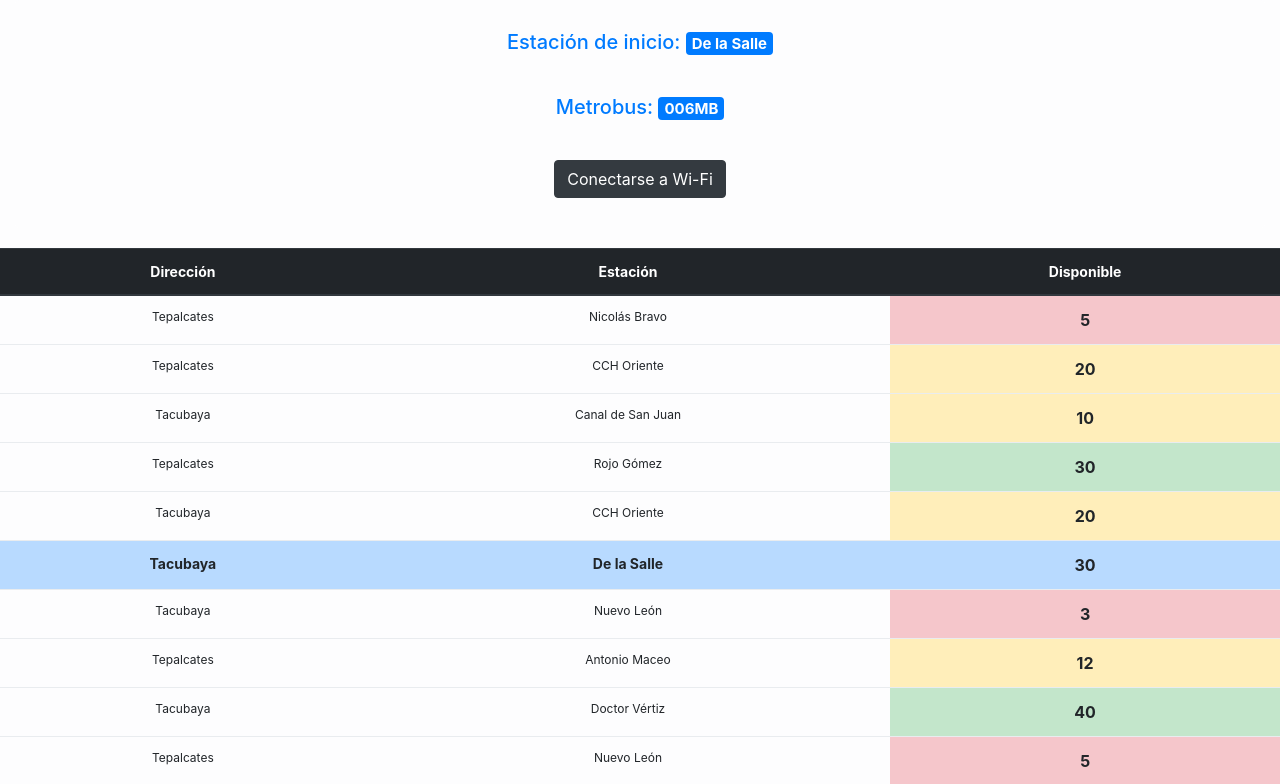
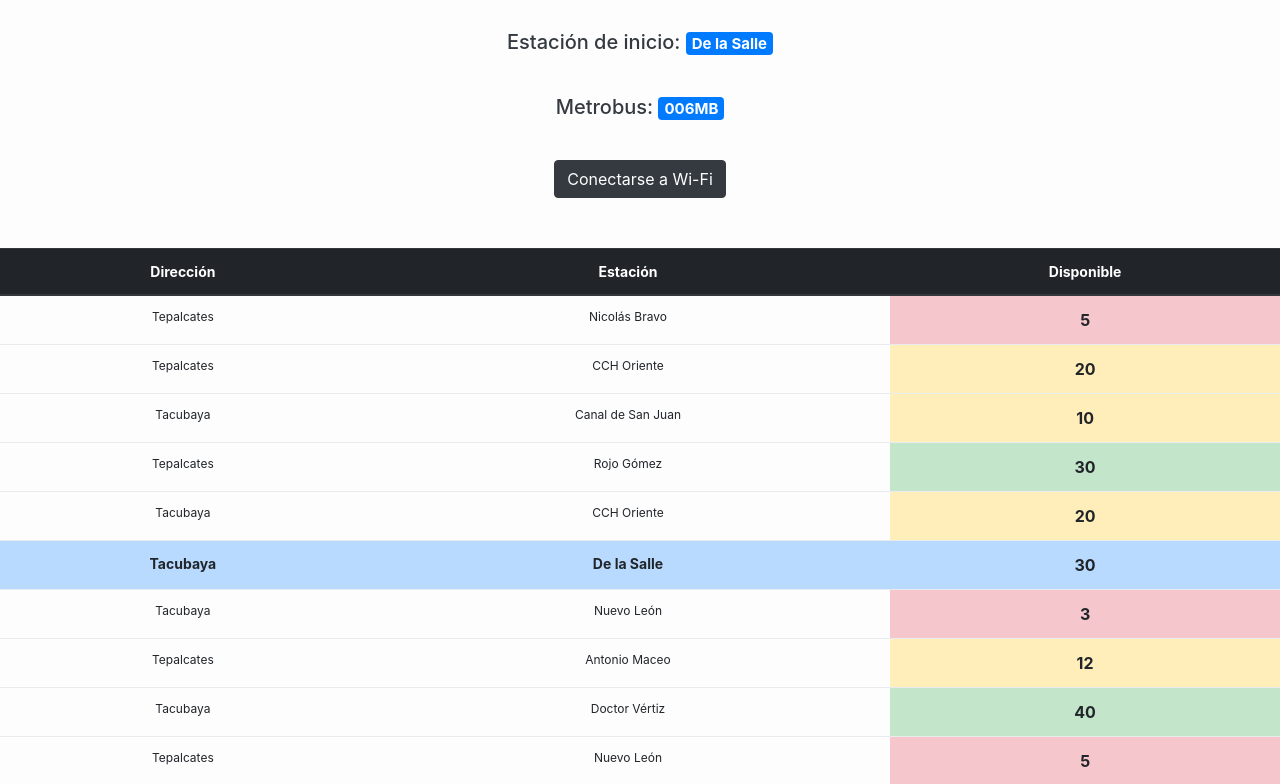
Before and after one commit to Taviz55/MB-cupo, a PHP site: page / in a window 1280 px wide. Shown: the top 784 px of the page. Run offline with PHP 8.4, Linux system fonts and the light colour scheme; data comes from the database, SQL or seed files in the repository; some libraries are stand-ins or nearby versions.

Commit message:
Se modificaron los estilos.

```diff
--- a/include/access.php
+++ b/include/access.php
@@ -71,9 +71,9 @@
         <div class="col">
             <div class="jumbotron">
                 <div class="start_station">
-                    <h5 class="text-primary">Estación de inicio: <span class="badge badge-primary"><?= $s_station[0] ?></span></h5>
-                    <h5 class="text-primary">Estación de destino: <span class="badge badge-primary"><?= $d_station[0] ?></span></h5>
-                    <h5 class="text-primary">Metrobus: <span class="badge badge-primary"><?= $selected ?></span></h5>
+                    <h5 class="text-dark">Estación de inicio: <span class="badge badge-primary"><?= $s_station[0] ?></span></h5>
+                    <h5 class="text-dark">Estación de destino: <span class="badge badge-primary"><?= $d_station[0] ?></span></h5>
+                    <h5 class="text-dark">Metrobus: <span class="badge badge-primary"><?= $selected ?></span></h5>
                     <h4 class="text-primary">Ahora estás conectado!</h4>
                 </div>
             </div>
--- a/index.php
+++ b/index.php
@@ -32,8 +32,8 @@
         <div class="col">
             <div class="jumbotron">
                 <div class="start_station">
-                    <h5 class="text-primary">Estación de inicio: <span class="badge badge-primary"><?= $start_station[1] ?></span></h5>
-                    <h5 class="text-primary">Metrobus: <span class="badge badge-primary"><?= $selected_metrobus[0] ?></span></h5>
+                    <h5 class="text-dark">Estación de inicio: <span class="badge badge-primary"><?= $start_station[1] ?></span></h5>
+                    <h5 class="text-dark">Metrobus: <span class="badge badge-primary"><?= $selected_metrobus[0] ?></span></h5>
                 </div>
                 <div id="content">
                     <button type="button" class="btn btn-dark" data-toggle="modal" data-target="#connection_wifi">Conectarse a Wi-Fi</button>
```
